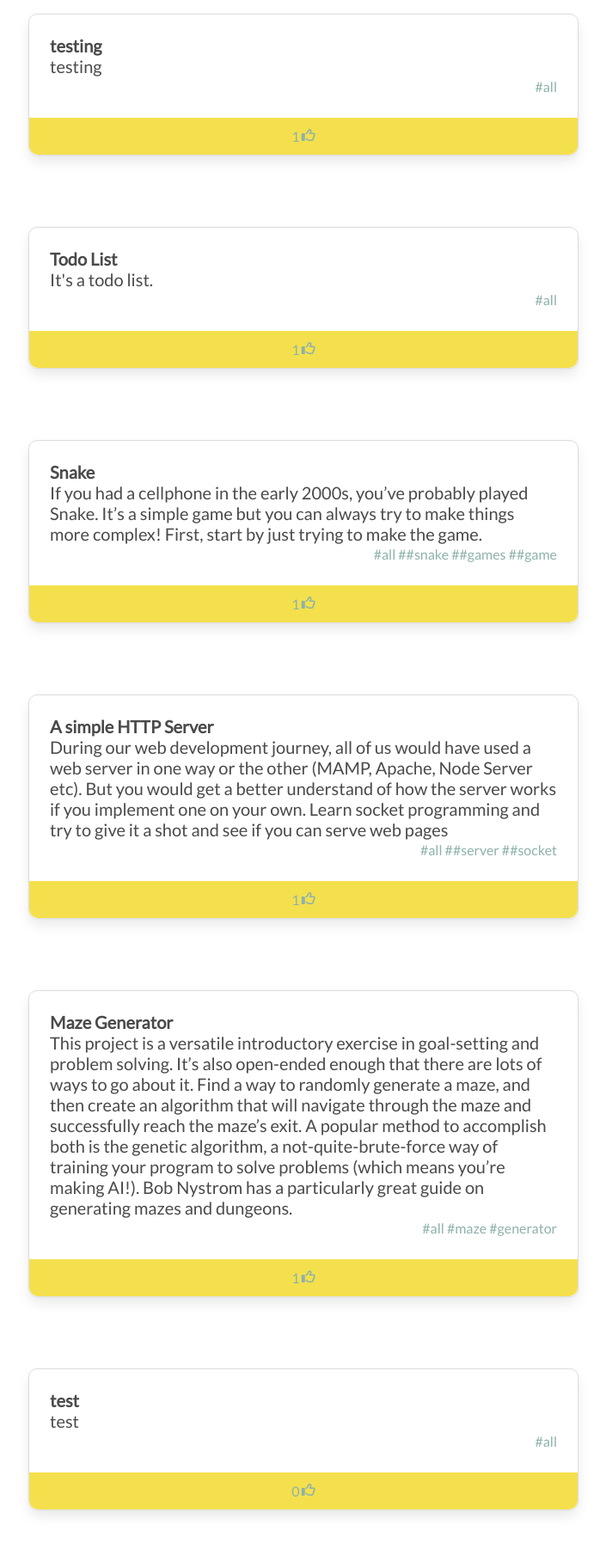
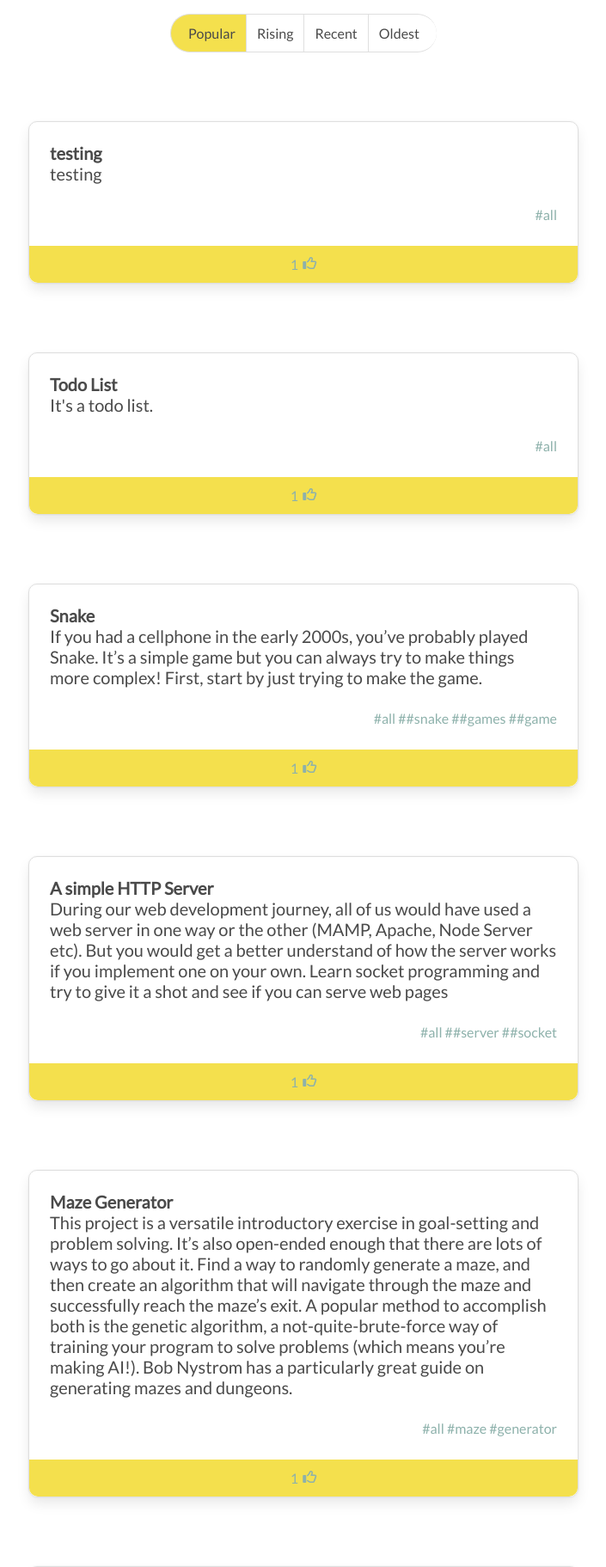
Before and after one commit to sdfiokpskiopdf/what-to-code, a Flask app: page / in a window 1280 px wide. Shown: the part 96-1919 px from the top of the page at 86% size, without its empty margins (287-992 px from the left). Run offline with Flask 2, Linux system fonts and the light colour scheme; data comes from the database, SQL or seed files in the repository; both versions use the stored data as it was after the commit; some libraries are stand-ins or nearby versions.

Commit message:
sorting bar

```diff
--- a/website/static/styles/home.css
+++ b/website/static/styles/home.css
@@ -1,8 +1,66 @@
 #content {
     display: flex;
-    row-gap: 2rem;
+    row-gap: 5rem;
     flex-direction: column;
     align-items: center;
+    margin-bottom: 2rem;
+}
+
+#filter ul {
+    list-style: none;
+    display: flex;
+}
+
+#filter ul li {
+    display: inline-flex;
+    border-style: solid;
+    border-top-width: 1px;
+    border-bottom-width: 1px;
+    border-left-width: 1px;
+    border-right-width: 0px;
+    border-color: #dfdfdf;
+}
+
+#filter ul li:hover {
+    border-color: #b5b5b5;
+}
+
+.active {
+    background-color: var(--accent-color);
+}
+
+#filter ul li a {
+    padding: 0.75em;
+}
+
+#filter ul li:first-child {
+    border-bottom-left-radius: 290486px;
+    border-top-left-radius: 290486px;
+}
+
+#filter ul li:last-child {
+    border-top-right-radius: 290486px;
+    border-bottom-right-radius: 290486px;
+}
+
+#filter ul li:last-child a {
+    padding-right: 1.25em;
+}
+
+#filter ul li:first-child a {
+    padding-left: 1.25em;
+}
+
+#page-links {
+    display: flex;
+    justify-content: center;
+    margin-bottom: 1.5rem;
+    column-gap: 1rem;
+    color: var(--tag-color);
+}
+
+#page-links a:hover {
+    color: #363636;
 }
 
 .card {
@@ -25,10 +83,18 @@
     font-weight: 700;
 }
 
+.desc {
+    margin-bottom: 1.5rem;
+}
+
 .tags {
     color: var(--tag-color);
     font-size: 16px;
     text-align: right;
+}
+
+.tag-link:hover {
+    color: #363636;
 }
 
 .card-footer {
@@ -42,7 +108,7 @@
 
 .card-footer button {
     display: flex;
-    column-gap: 2px;
+    column-gap: 5px;
     color: var(--tag-color);
 }
 
--- a/website/static/styles/styles.css
+++ b/website/static/styles/styles.css
@@ -26,6 +26,11 @@ button, input[type="submit"], input[type="reset"] {
 	font: inherit;
 	cursor: pointer;
 	outline: inherit;
+}
+
+a, a:hover, a:focus, a:active {
+    text-decoration: none;
+    color: inherit;
 }
 
 main {
--- a/website/templates/home.html
+++ b/website/templates/home.html
@@ -6,13 +6,25 @@
 
 {% block content %}
 <div id="content">
+    <div id="filter">
+        <ul>
+            <li class="{{'item active' if order == 'POPULAR' else 'item'}}"><a href="{{ url_for('views.home', order='POPULAR')}}">Popular</a></li>
+            <li class="{{'item active' if order == 'RISING' else 'item'}}"><a href="{{ url_for('views.home', order='RISING')}}">Rising</a></li>
+            <li class="{{'item active' if order == 'RECENT' else 'item'}}"><a href="{{ url_for('views.home', order='RECENT')}}">Recent</a></li>
+            <li class="{{'item active' if order == 'OLDEST' else 'item'}}"><a href="{{ url_for('views.home', order='OLDEST')}}">Oldest</a></li>
+        </ul>
+    </div>
     {% if not one %}
         {% for post in posts.items %}
             <div class="card">
                 <div class="card-content">
                     <p class="title">{{ post.title }}</p>
-                    <p>{{ post.desc }}</p>
-                    <p class="tags">{% for tag in post.tags %} #{{tag.name}}{% endfor %}</p>
+                    <p class="desc">{{ post.desc }}</p>
+                    <p class="tags">
+                        {% for tag in post.tags %}
+                            <a class="tag-link" href="{{url_for('views.home', tag=tag.name)}}">#{{tag.name}}</a>
+                        {% endfor %}
+                    </p>
                 </div>
                 <footer class="card-footer">
                     <button type="button" onclick="like({{post.id}})">
@@ -25,15 +37,18 @@
                     </button>
                 </footer>
             </div>
-            <br />
         {% endfor %}
     {% else %}
         {% for post in posts %}
             <div class="card">
                 <div class="card-content">
                     <p class="title">{{ post.title }}</p>
-                    <p>{{ post.desc }}</p>
-                    <p class="tags">{% for tag in post.tags %} #{{tag.name}}{% endfor %}</p>
+                    <p class="desc">{{ post.desc }}</p>
+                    <p class="tags">
+                        {% for tag in post.tags %}
+                            <a class="tag-link" href="{{url_for('views.home', tag=tag.name)}}">#{{tag.name}}</a>
+                        {% endfor %}
+                    </p>
                 </div>
                 <footer class="card-footer">
                     <button type="button" onclick="like({{post.id}})">
@@ -46,10 +61,10 @@
                     </button>
                 </footer>
             </div>
-            <br />
         {% endfor %}
     {% endif %}
-
+</div>
+<div id="page-links">
     {% if not one %}
         {% for page_num in posts.iter_pages() %}
             {% if page_num %}
--- a/website/views.py
+++ b/website/views.py
@@ -53,7 +53,9 @@ def home():
             .paginate(page=page, per_page=per_page)
         )
 
-    return render_template("home.html", posts=posts, one=False, likes=session["likes"])
+    return render_template(
+        "home.html", posts=posts, order=order, one=False, likes=session["likes"]
+    )
 
 
 @views.route("/submit/", methods=["GET", "POST"])
```
Also changed, not shown: create_posts.py (+14 -7 lines), website/database.db.
